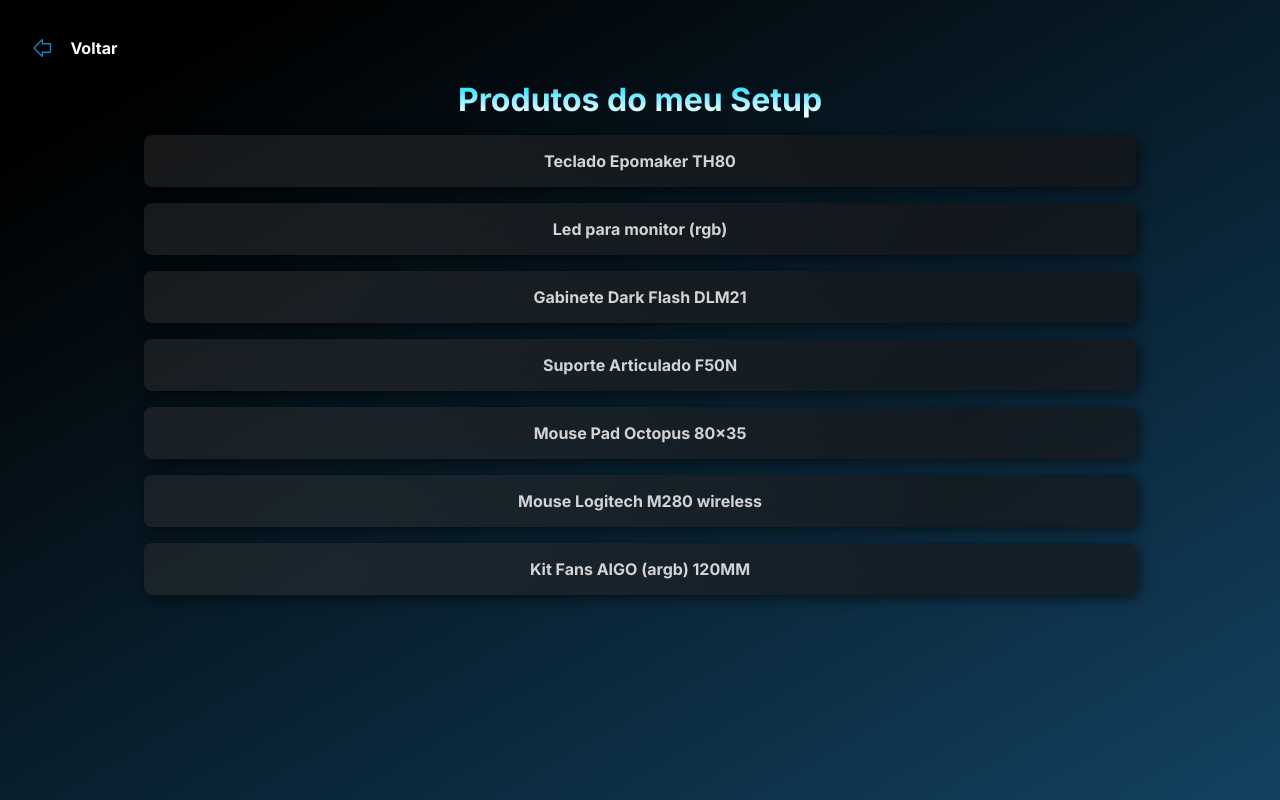
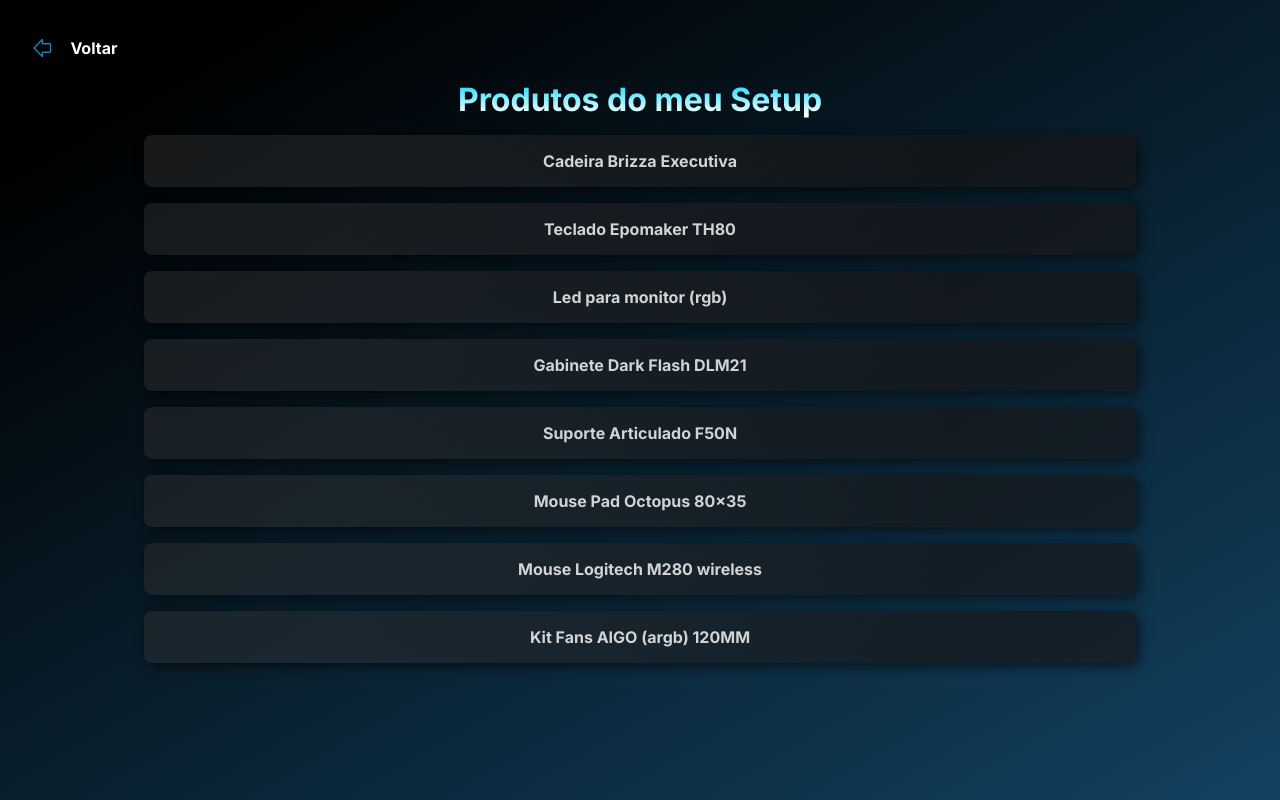
Before and after one commit to yureribeiro/MyLinks.next, a Next.js app: page /desksetup in a window 1280 px wide. Built offline with nearby package versions, Linux system fonts and the light colour scheme.

Commit message:
add link cadeira

```diff
--- a/app/desksetup/page.jsx
+++ b/app/desksetup/page.jsx
@@ -22,6 +22,12 @@
 
           <h1 className={styles.title}>Produtos do meu Setup</h1>
             <nav className={styles.navLinks}>
+                <Link
+                   href={'https://produto.mercadolivre.com.br/MLB-2798158715-cadeira-brizza-3d-back-system-com-apoio-sintetico-preto-_JM'}
+                   className={styles.link}
+                   >
+                  Cadeira Brizza Executiva
+                </Link>
                 <Link
                   href={'https://pt.aliexpress.com/item/1005003835834361.html?aff_fcid=b073a08bb76c4ec58adb1cc994a7b3ae-1667200332936-01969-_DmhIYiT&tt=CPS_NORMAL&aff_fsk=_DmhIYiT&aff_platform=shareComponent-detail&sk=_DmhIYiT&aff_trace_key=b073a08bb76c4ec58adb1cc994a7b3ae-166720'}
                   className={styles.link}
```
